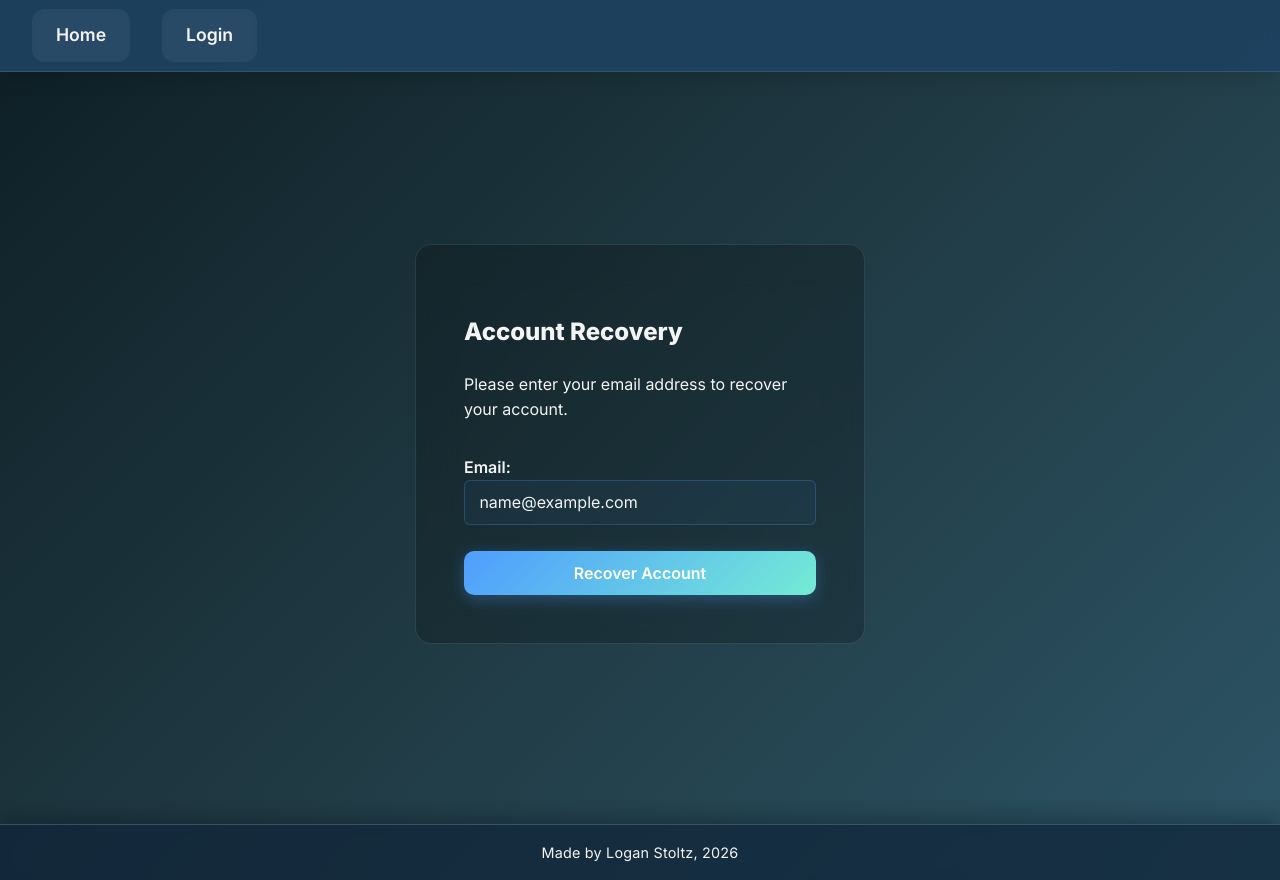
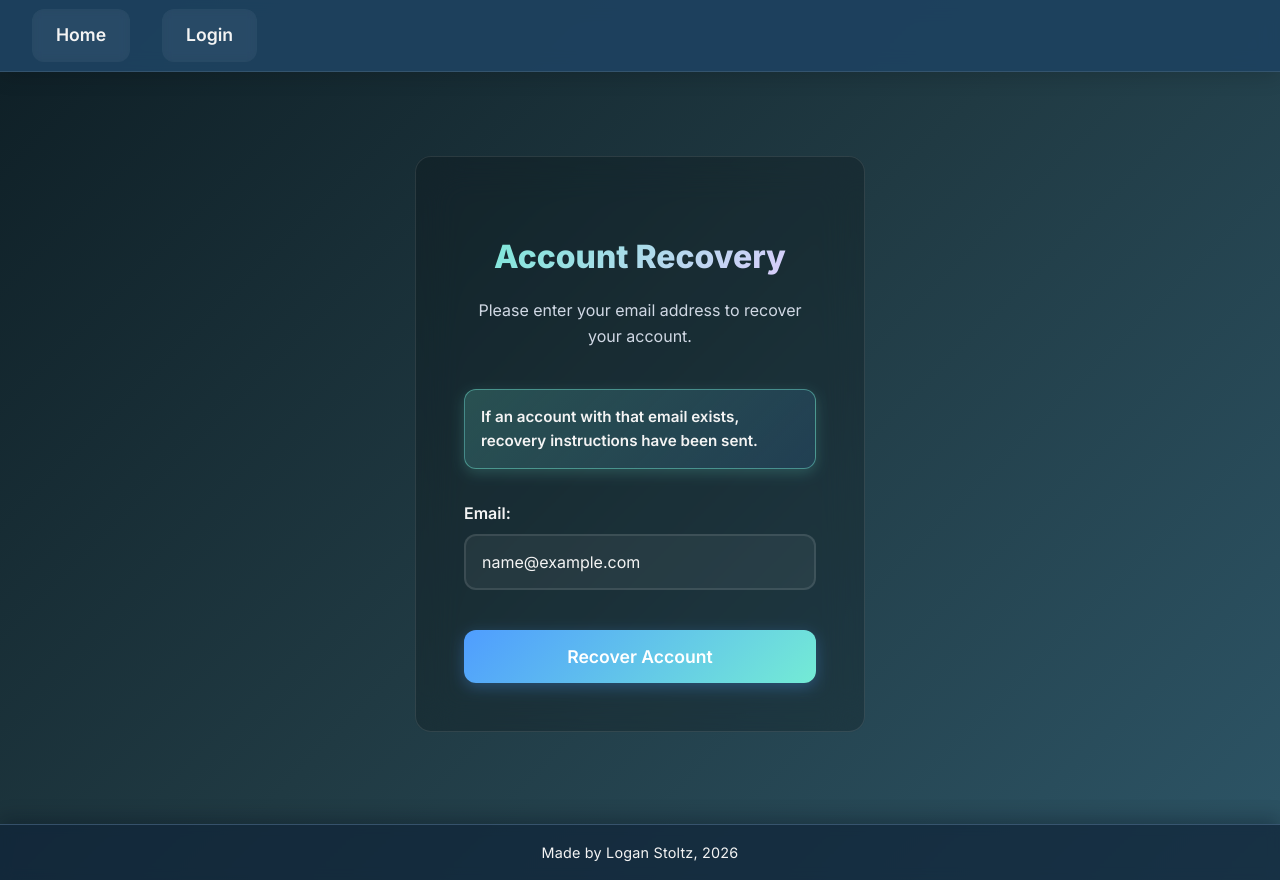
Before and after one commit to LoganStoltz/Family-Habit-and-Activity-Tracker, a Vue app in the folder frontend/: page /account-recovery in a window 1280 px wide. Both pictures are taken after typing "name@example.com" into the empty fields and a click on the button "Recover Account". Built offline with nearby package versions, Linux system fonts and the light colour scheme; the HTML template or start-up script is replaced by a standard one.

Commit message:
Login/Registration Page popups
Finally got around to replacing those ugly pop-up alerts on login/registration/recovery with clean in-page notifications that actually match the app theme. Also added simple loading/disabled button behavior so auth forms feel smoother and less janky.

```diff
--- a/frontend/src/components/pages/AccountRecoveryPage.vue
+++ b/frontend/src/components/pages/AccountRecoveryPage.vue
@@ -5,11 +5,22 @@
             <h1>Account Recovery</h1>
             <p>Please enter your email address to recover your account.</p>
         </div>
+        <div
+          v-if="notification"
+          class="recovery-notification"
+          :class="`recovery-notification--${notification.type}`"
+          role="status"
+          aria-live="polite"
+        >
+          {{ notification.message }}
+        </div>
         <div class="inputArea">
             <label for="email">Email:</label>
-            <input type="email" id="email" v-model="email" required />
+            <input type="email" id="email" v-model="email" @input="handleFieldInput" required />
         </div>
-        <button type="submit">Recover Account</button>
+        <button type="submit" :disabled="isSubmitting">
+          {{ isSubmitting ? 'Sending recovery...' : 'Recover Account' }}
+        </button>
     </form>
   </section>
 </template>
@@ -18,19 +29,70 @@
 export default {
   data() {
     return {
-      email: ''
+      email: '',
+      isSubmitting: false,
+      notification: null,
+      notificationTimeout: null,
+      submitDelayTimeout: null
     };
   },
   methods: {
-    recoverAccount() {
-      // Implement account recovery logic here
-      console.log(`Recovering account for email: ${this.email}`);
+    setNotification(type, message) {
+      this.notification = { type, message };
+
+      if (this.notificationTimeout) {
+        clearTimeout(this.notificationTimeout);
+      }
+
+      if (type === 'error') {
+        this.notificationTimeout = setTimeout(() => {
+          this.notification = null;
+          this.notificationTimeout = null;
+        }, 5000);
+      }
+    },
+    handleFieldInput() {
+      if (this.notification?.type === 'error') {
+        this.notification = null;
+
+        if (this.notificationTimeout) {
+          clearTimeout(this.notificationTimeout);
+          this.notificationTimeout = null;
+        }
+      }
+    },
+    async recoverAccount() {
+      this.isSubmitting = true;
+
+      try {
+        await new Promise((resolve) => {
+          this.submitDelayTimeout = setTimeout(() => {
+            this.submitDelayTimeout = null;
+            resolve();
+          }, 700);
+        });
+
+        this.setNotification('success', 'If an account with that email exists, recovery instructions have been sent.');
+      } catch (error) {
+        console.error(error);
+        this.setNotification('error', 'Could not process account recovery right now. Please try again.');
+      } finally {
+        this.isSubmitting = false;
+      }
+    }
+  },
+  beforeUnmount() {
+    if (this.notificationTimeout) {
+      clearTimeout(this.notificationTimeout);
+    }
+    if (this.submitDelayTimeout) {
+      clearTimeout(this.submitDelayTimeout);
     }
   }
 }
 </script>
 
-<style>
+<style scoped>
 .accountRecoveryPage {
   font-family: 'Inter', sans-serif;
   background: var(--main-background-dark);
@@ -44,9 +106,50 @@ export default {
 }
 
 .inputArea {
-    margin-bottom: 10px;
-    font-size: 16px;
+  margin-bottom: 1rem;
+  font-size: 1rem;
 }
+
+.accountPanelText h1 {
+  color: var(--text-primary);
+  text-align: center;
+  margin-bottom: 0.5rem;
+  font-size: 2rem;
+  font-weight: 700;
+  background: var(--heading-gradient);
+  -webkit-background-clip: text;
+  -webkit-text-fill-color: transparent;
+  background-clip: text;
+}
+
+.accountPanelText p {
+  color: var(--text-secondary);
+  text-align: center;
+  margin-bottom: 1.5rem;
+}
+
+.recovery-notification {
+  margin-bottom: 1rem;
+  padding: 0.9rem 1rem;
+  border-radius: var(--radius-medium);
+  font-size: 0.95rem;
+  font-weight: 600;
+  color: var(--text-primary);
+  border: 1px solid transparent;
+}
+
+.recovery-notification--success {
+  background: linear-gradient(135deg, rgba(116, 235, 213, 0.2), rgba(79, 157, 255, 0.12));
+  border-color: rgba(116, 235, 213, 0.45);
+  box-shadow: 0 4px 14px rgba(116, 235, 213, 0.2);
+}
+
+.recovery-notification--error {
+  background: linear-gradient(135deg, rgba(230, 57, 70, 0.22), rgba(230, 57, 70, 0.08));
+  border-color: rgba(230, 57, 70, 0.55);
+  box-shadow: 0 4px 14px rgba(230, 57, 70, 0.22);
+}
+
 .accountPanel {
   background: rgba(0, 0, 0, 0.2);
   backdrop-filter: blur(20px);
@@ -54,10 +157,63 @@ export default {
   border-radius: var(--radius-large);
   padding: 3rem;
   width: 450px;
+  max-width: 90%;
   box-shadow: var(--box-shadow-default);
   position: relative;
   z-index: 1;
   transition: all var(--transition-normal);
   animation: slideIn 0.6s ease-out;
 }
+
+.inputArea label {
+  font-weight: 600;
+  color: var(--text-primary);
+  margin-bottom: 0.5rem;
+  display: block;
+}
+
+.inputArea input {
+  width: 100%;
+  padding: 1rem;
+  font-size: 1rem;
+  border-radius: var(--radius-medium);
+  border: 2px solid rgba(255, 255, 255, 0.1);
+  background: rgba(255, 255, 255, 0.05);
+  color: var(--text-primary);
+  transition: all var(--transition-normal);
+  box-sizing: border-box;
+}
+
+.inputArea input:focus {
+  outline: none;
+  border-color: #4f9dff;
+  background: rgba(255, 255, 255, 0.08);
+  box-shadow: 0 0 0 3px rgba(79, 157, 255, 0.1);
+}
+
+.accountPanel button {
+  background: linear-gradient(135deg, #4f9dff, #74ebd5);
+  color: white;
+  padding: 1rem 2rem;
+  border: none;
+  border-radius: var(--radius-medium);
+  font-size: 1.1rem;
+  font-weight: 600;
+  cursor: pointer;
+  transition: all var(--transition-normal);
+  width: 100%;
+  margin-top: 0.5rem;
+}
+
+.accountPanel button:hover {
+  background: linear-gradient(135deg, var(--accent-yellow), #ff9800);
+  color: #1e3a5f;
+  transform: translateY(-2px);
+}
+
+.accountPanel button:disabled {
+  opacity: 0.7;
+  cursor: not-allowed;
+  transform: none;
+}
 </style>
--- a/frontend/src/components/pages/UserLoginPage.vue
+++ b/frontend/src/components/pages/UserLoginPage.vue
@@ -4,18 +4,30 @@
     <div class="login-form-section">
       <h1 class="title">Login</h1>
 
+      <div
+        v-if="loginNotification"
+        class="login-notification"
+        :class="`login-notification--${loginNotification.type}`"
+        role="status"
+        aria-live="polite"
+      >
+        {{ loginNotification.message }}
+      </div>
+
         <form class="login-form" @submit.prevent="submitForm">
             <div class="form-group">
                 <label for="userName">Username or Email</label>
-                <input type="text" id="name" v-model="form.userName" @input="loginError = false" :class="{ 'input-error': loginError }" required />
+                <input type="text" id="name" v-model="form.userName" @input="handleFieldInput" :class="{ 'input-error': loginError }" required />
             </div>
 
             <div class="form-group">
                 <label for="password">Password</label>
-                <input type="password" id="password" v-model="form.password" @input="loginError = false" :class="{ 'input-error': loginError }" required/>
+                <input type="password" id="password" v-model="form.password" @input="handleFieldInput" :class="{ 'input-error': loginError }" required/>
             </div>
 
-            <button type="submit" class="submit-button">Login</button>
+            <button type="submit" class="submit-button" :disabled="isSubmitting">
+              {{ isSubmitting ? 'Logging in...' : 'Login' }}
+            </button>
             <div class="registration-link">
               <p> Don't have an account?
                 <router-link to="/registration">Register here</router-link>
@@ -30,19 +42,51 @@
 </template>
 
 <script setup lang="ts">
-import { reactive, ref } from 'vue';
+import { onBeforeUnmount, reactive, ref } from 'vue';
 import { useRouter } from 'vue-router';
 import { API_BASE_URL } from '../../config/api.js';
 
 const router = useRouter();
 const loginError = ref(false);
+const isSubmitting = ref(false);
+const loginNotification = ref<{ type: 'success' | 'error'; message: string } | null>(null);
+let notificationTimeout: ReturnType<typeof setTimeout> | null = null;
 
 const form = reactive({
   userName: '',
   password: ''
 });
 
+const setLoginNotification = (type: 'success' | 'error', message: string) => {
+  loginNotification.value = { type, message };
+
+  if (notificationTimeout) {
+    clearTimeout(notificationTimeout);
+  }
+
+  if (type === 'error') {
+    notificationTimeout = setTimeout(() => {
+      loginNotification.value = null;
+      notificationTimeout = null;
+    }, 5000);
+  }
+};
+
+const handleFieldInput = () => {
+  loginError.value = false;
+
+  if (loginNotification.value?.type === 'error') {
+    loginNotification.value = null;
+    if (notificationTimeout) {
+      clearTimeout(notificationTimeout);
+      notificationTimeout = null;
+    }
+  }
+};
+
 const submitForm = async () => {
+  isSubmitting.value = true;
+
   try {
     const isEmail = form.userName.includes('@');
     const body = isEmail
@@ -60,23 +104,33 @@ const submitForm = async () => {
 
     if (!response.ok) {
       loginError.value = true;
-      alert('Login failed: ' + (data.error || 'Invalid credentials'));
+      setLoginNotification('error', 'Login failed: ' + (data.error || 'Invalid credentials'));
       return;
     }
 
-    console.log('Login successful:', data);
     localStorage.setItem('user', JSON.stringify(data.user || data));
     if (data.token) localStorage.setItem('authToken', data.token);
 
     window.dispatchEvent(new Event('storage')); // notify Header.vue
-    router.push('/');
+    setLoginNotification('success', 'Login successful! Redirecting...');
+    setTimeout(() => {
+      router.push('/');
+    }, 700);
 
   } catch (err) {
     console.error(err);
     loginError.value = true;
-    alert('Something went wrong during login.');
+    setLoginNotification('error', 'Something went wrong during login. Please try again.');
+  } finally {
+    isSubmitting.value = false;
   }
 };
+
+onBeforeUnmount(() => {
+  if (notificationTimeout) {
+    clearTimeout(notificationTimeout);
+  }
+});
 
 </script>
 
@@ -162,6 +216,29 @@ const submitForm = async () => {
   display: flex;
   flex-direction: column;
   gap: 1.5rem;
+}
+
+.login-notification {
+  margin-bottom: 1rem;
+  padding: 0.9rem 1rem;
+  border-radius: var(--radius-medium);
+  font-size: 0.95rem;
+  font-weight: 600;
+  color: var(--text-primary);
+  border: 1px solid transparent;
+  animation: slideIn 0.25s ease-out;
+}
+
+.login-notification--success {
+  background: linear-gradient(135deg, rgba(116, 235, 213, 0.2), rgba(79, 157, 255, 0.12));
+  border-color: rgba(116, 235, 213, 0.45);
+  box-shadow: 0 4px 14px rgba(116, 235, 213, 0.2);
+}
+
+.login-notification--error {
+  background: linear-gradient(135deg, rgba(230, 57, 70, 0.22), rgba(230, 57, 70, 0.08));
+  border-color: rgba(230, 57, 70, 0.55);
+  box-shadow: 0 4px 14px rgba(230, 57, 70, 0.22);
 }
 
 .form-group {
@@ -265,6 +342,13 @@ const submitForm = async () => {
   box-shadow: 0 8px 25px rgba(255, 209, 102, 0.5);
 }
 
+.submit-button:disabled {
+  opacity: 0.7;
+  cursor: not-allowed;
+  transform: none;
+  box-shadow: 0 4px 15px rgba(79, 157, 255, 0.2);
+}
+
 /* Mobile responsiveness */
 @media (max-width: 768px) {
   .login-form-section {
--- a/frontend/src/components/pages/UserRegistrationPage.vue
+++ b/frontend/src/components/pages/UserRegistrationPage.vue
@@ -3,7 +3,17 @@
     <div class="registration-form-container">
       <h1 class="title">Register</h1>
 
-      <form class="registration-form" @submit.prevent="submitForm">
+      <div
+        v-if="registrationNotification"
+        class="registration-notification"
+        :class="`registration-notification--${registrationNotification.type}`"
+        role="status"
+        aria-live="polite"
+      >
+        {{ registrationNotification.message }}
+      </div>
+
+      <form class="registration-form" @submit.prevent="submitForm" @input="handleFieldInput">
         <div class="form-group">
           <label for="firstName">First Name</label>
           <input placeholder="REQUIRED" type="text" id="firstName" v-model="form.firstName" required />
@@ -39,7 +49,9 @@
           <input placeholder="REQUIRED" type="password" id="rePassword" v-model="form.rePassword" required />
         </div>
 
-        <button type="submit" class="submit-button">Register</button>
+        <button type="submit" class="submit-button" :disabled="isSubmitting">
+          {{ isSubmitting ? 'Creating account...' : 'Register' }}
+        </button>
         <div class="login-link">
               <p> Already have an account?
                 <router-link to="/login">Login here</router-link>
@@ -52,10 +64,14 @@
 
 <script setup lang="ts">
 import { useRouter } from "vue-router";
-import { reactive } from "vue";
+import { onBeforeUnmount, reactive, ref } from "vue";
 import { API_BASE_URL } from '../../config/api.js';
 
 const router = useRouter();
+const isSubmitting = ref(false);
+const registrationNotification = ref<{ type: 'success' | 'error'; message: string } | null>(null);
+let notificationTimeout: ReturnType<typeof setTimeout> | null = null;
+let redirectTimeout: ReturnType<typeof setTimeout> | null = null;
 
 const form = reactive({
   firstName: "",
@@ -67,11 +83,38 @@ const form = reactive({
   rePassword: ""
 });
 
+const setRegistrationNotification = (type: 'success' | 'error', message: string) => {
+  registrationNotification.value = { type, message };
+
+  if (notificationTimeout) {
+    clearTimeout(notificationTimeout);
+  }
+
+  if (type === 'error') {
+    notificationTimeout = setTimeout(() => {
+      registrationNotification.value = null;
+      notificationTimeout = null;
+    }, 5000);
+  }
+};
+
+const handleFieldInput = () => {
+  if (registrationNotification.value?.type === 'error') {
+    registrationNotification.value = null;
+    if (notificationTimeout) {
+      clearTimeout(notificationTimeout);
+      notificationTimeout = null;
+    }
+  }
+};
+
 async function submitForm() {
   if (form.password !== form.rePassword) {
-    alert("Passwords do not match!");
+    setRegistrationNotification("error", "Passwords do not match.");
     return;
   }
+
+  isSubmitting.value = true;
 
   try {
     const response = await fetch(`${API_BASE_URL}/users`, {
@@ -95,20 +138,31 @@ async function submitForm() {
       const errors = Array.isArray(errorData.errors)
         ? errorData.errors.join(", ")
         : errorData.errors || "Unknown error";
-      alert("Error: " + errors);
+      setRegistrationNotification("error", "Registration failed: " + errors);
       return;
     }
 
-
-    const data = await response.json();
-    console.log("User created:", data);
-    alert("Registration successful!");
-    await router.push("/login");
+    await response.json();
+    setRegistrationNotification("success", "Registration successful! Redirecting to login...");
+    redirectTimeout = setTimeout(async () => {
+      await router.push("/login");
+    }, 900);
   } catch (err) {
     console.error(err);
-    alert("Something went wrong.");
+    setRegistrationNotification("error", "Something went wrong. Please try again.");
+  } finally {
+    isSubmitting.value = false;
   }
 }
+
+onBeforeUnmount(() => {
+  if (notificationTimeout) {
+    clearTimeout(notificationTimeout);
+  }
+  if (redirectTimeout) {
+    clearTimeout(redirectTimeout);
+  }
+});
 </script>
 
 <style scoped>
@@ -192,6 +246,29 @@ async function submitForm() {
   display: flex;
   flex-direction: column;
   gap: 1.25rem;
+}
+
+.registration-notification {
+  margin-bottom: 1rem;
+  padding: 0.9rem 1rem;
+  border-radius: var(--radius-medium);
+  font-size: 0.95rem;
+  font-weight: 600;
+  color: var(--text-primary);
+  border: 1px solid transparent;
+  animation: slideInUp 0.25s ease-out;
+}
+
+.registration-notification--success {
+  background: linear-gradient(135deg, rgba(116, 235, 213, 0.2), rgba(79, 157, 255, 0.12));
+  border-color: rgba(116, 235, 213, 0.45);
+  box-shadow: 0 4px 14px rgba(116, 235, 213, 0.2);
+}
+
+.registration-notification--error {
+  background: linear-gradient(135deg, rgba(230, 57, 70, 0.22), rgba(230, 57, 70, 0.08));
+  border-color: rgba(230, 57, 70, 0.55);
+  box-shadow: 0 4px 14px rgba(230, 57, 70, 0.22);
 }
 
 .form-group {
@@ -283,6 +360,13 @@ async function submitForm() {
   transform: translateY(-1px);
 }
 
+.submit-button:disabled {
+  opacity: 0.7;
+  cursor: not-allowed;
+  transform: none;
+  box-shadow: 0 4px 15px rgba(79, 157, 255, 0.2);
+}
+
 .login-link {
   text-align: center;
   margin-top: 1rem;
```
Lines whose indentation alone changed are shown as unchanged.
